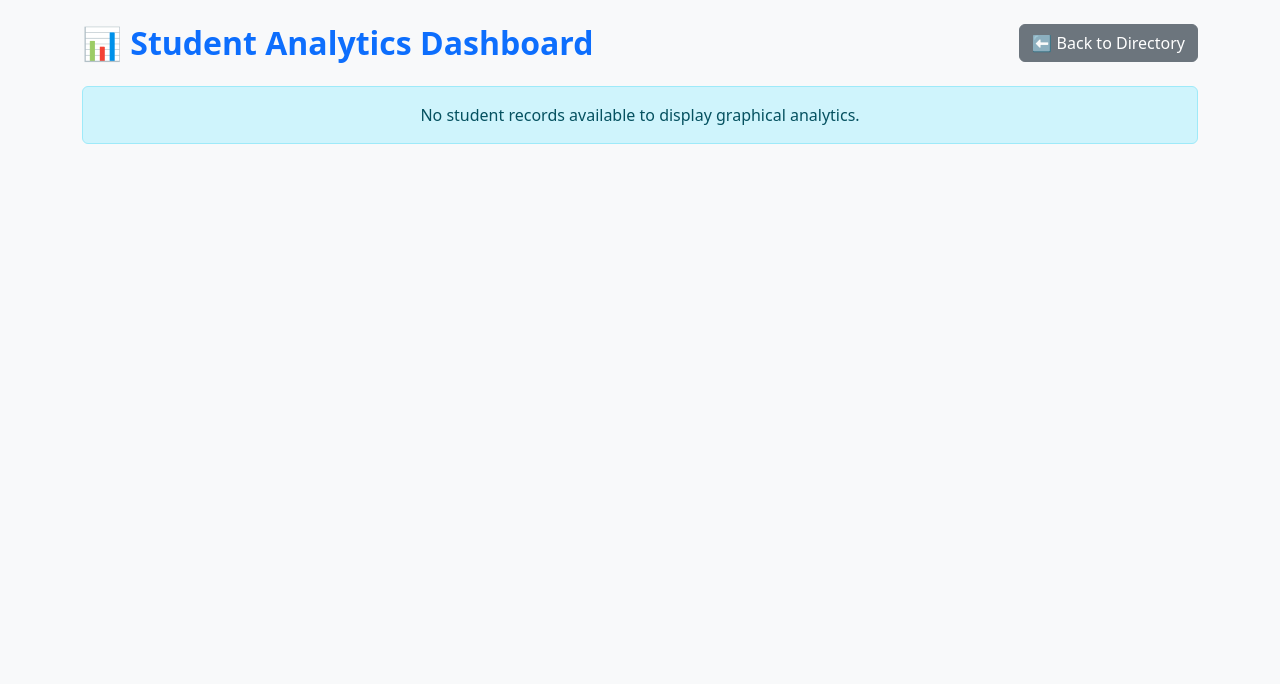
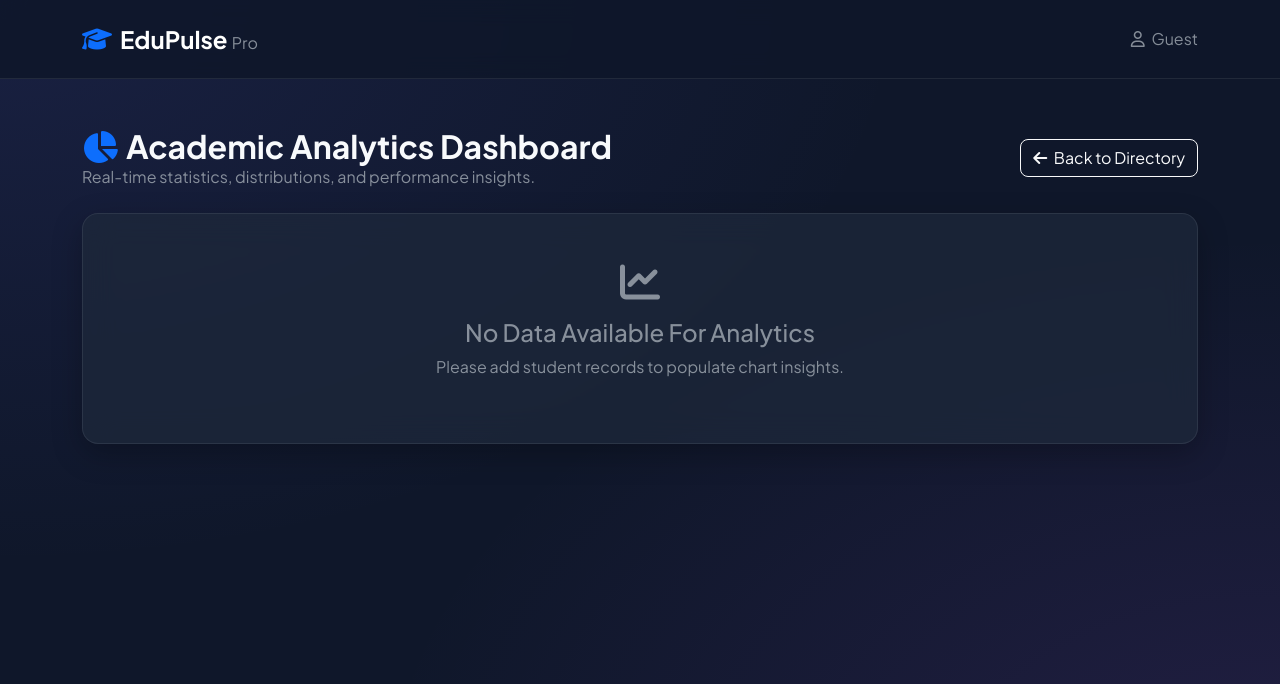
Before and after one commit to UzairIqbal-507/Student-Management-System, a Flask app: template templates/dashboard.html in a window 1280 px wide. Shown: the top 684 px of the page. Run offline with Flask 3, Linux system fonts and the light colour scheme; the template is opened without the code that fills it, so the values that code supplies are empty; some libraries are stand-ins or nearby versions.

Commit message:
Add individual student dashboard and profile view

```diff
--- a/app.py
+++ b/app.py
@@ -9,7 +9,9 @@ from database import (
     db_update_student,
     db_delete_student,
     db_authenticate_user,
-    db_register_user
+    db_register_user,
+    db_log_action,
+    db_get_audit_logs
 )
 from utils import (
     get_academic_summary,
@@ -60,6 +62,7 @@ def login():
                 "role": user["role"],
                 "student_id": user.get("student_id")
             }
+            db_log_action(user["username"], "User Login", "Logged into system")
             flash(f"Welcome back, {user['username']}! 👋", "success")
             return redirect(url_for("index"))
         else:
@@ -78,6 +81,7 @@ def register():
 
         success, msg = db_register_user(username, email, password, role, student_id)
         if success:
+            db_log_action("System", "User Register", f"Registered {username} ({role})")
             flash("Account registered successfully! Please log in. ✅", "success")
             return redirect(url_for("login"))
         else:
@@ -87,6 +91,8 @@ def register():
 
 @app.route("/logout")
 def logout():
+    if "user" in session:
+        db_log_action(session["user"]["username"], "User Logout", "Logged out")
     session.pop("user", None)
     flash("You have been logged out.", "info")
     return redirect(url_for("login"))
@@ -104,7 +110,24 @@ def index():
 
     return render_template("index.html", students=students, current_user=session.get("user"))
 
-# 2. ADD STUDENT (ADMIN ONLY)
+# 2. INDIVIDUAL STUDENT DASHBOARD / PROFILE
+@app.route("/student/<student_id>")
+@login_required
+def student_profile(student_id):
+    student = db_get_student_by_id(student_id)
+    if not student:
+        flash("Student not found! ❌", "danger")
+        return redirect(url_for("index"))
+
+    current_user = session.get("user", {})
+    if current_user.get("role") == "student" and current_user.get("student_id") != student_id:
+        flash("Access denied! You can only view your own profile.", "danger")
+        return redirect(url_for("index"))
+
+    report = get_student_performance_report(student)
+    return render_template("student_profile.html", student=student, report=report)
+
+# 3. ADD STUDENT (ADMIN ONLY)
 @app.route("/add", methods=["GET", "POST"])
 @admin_required
 def add_student():
@@ -149,12 +172,13 @@ def add_student():
         }
 
         db_add_student(new_student)
+        db_log_action(session["user"]["username"], "Add Student", f"Added student ID {student_id}")
         flash("Student added successfully! ✅", "success")
         return redirect(url_for("index"))
 
     return render_template("add.html")
 
-# 3. UPDATE STUDENT (ADMIN ONLY)
+# 4. UPDATE STUDENT (ADMIN ONLY)
 @app.route("/update/<student_id>", methods=["GET", "POST"])
 @admin_required
 def update_student(student_id):
@@ -194,12 +218,13 @@ def update_student(student_id):
         target_student["grade"] = grade
 
         db_update_student(target_student)
+        db_log_action(session["user"]["username"], "Update Student", f"Updated student ID {student_id}")
         flash("Student updated successfully! ✅", "success")
         return redirect(url_for("index"))
 
     return render_template("update.html", student=target_student)
 
-# 4. DELETE STUDENT (ADMIN ONLY)
+# 5. DELETE STUDENT (ADMIN ONLY)
 @app.route("/delete/<student_id>")
 @admin_required
 def delete_student(student_id):
@@ -208,11 +233,12 @@ def delete_student(student_id):
         flash("Student not found! ❌", "danger")
     else:
         db_delete_student(student_id)
+        db_log_action(session["user"]["username"], "Delete Student", f"Deleted student ID {student_id}")
         flash("Student deleted successfully! 🗑️", "warning")
 
     return redirect(url_for("index"))
 
-# 5. SEARCH
+# 6. SEARCH
 @app.route("/search")
 @login_required
 def search():
@@ -239,7 +265,7 @@ def search():
 
     return render_template("search.html", students=filtered, query=query, search_by=search_by)
 
-# 6. DASHBOARD
+# 7. DASHBOARD
 @app.route("/dashboard")
 @login_required
 def dashboard():
@@ -269,7 +295,7 @@ def dashboard():
 
     return render_template("dashboard.html", summary=summary, chart_data=chart_data)
 
-# 7. EXPORT PDF REPORT
+# 8. EXPORT PDF REPORT
 @app.route("/pdf/<student_id>")
 @login_required
 def generate_pdf(student_id):
@@ -286,7 +312,7 @@ def generate_pdf(student_id):
     latest_file = max(files, key=os.path.getctime)
     return send_file(latest_file, as_attachment=True)
 
-# 8. EXPORT TO EXCEL (NEW)
+# 9. EXPORT TO EXCEL
 @app.route("/export/excel")
 @admin_required
 def export_excel():
@@ -296,9 +322,10 @@ def export_excel():
         return redirect(url_for("index"))
 
     filepath = export_students_to_excel(students)
+    db_log_action(session["user"]["username"], "Export Data", "Exported student records to Excel")
     return send_file(filepath, as_attachment=True, download_name="Students_List.xlsx")
 
-# 9. BULK IMPORT FROM EXCEL/CSV (NEW)
+# 10. BULK IMPORT FROM EXCEL/CSV
 @app.route("/import/excel", methods=["POST"])
 @admin_required
 def import_excel():
@@ -330,8 +357,16 @@ def import_excel():
         except Exception:
             pass
 
+    db_log_action(session["user"]["username"], "Bulk Import", f"Imported {success_count} students via file upload")
     flash(f"Successfully imported {success_count} students! 🎉", "success")
     return redirect(url_for("index"))
 
+# 11. AUDIT LOGS VIEW (ADMIN ONLY)
+@app.route("/logs")
+@admin_required
+def view_logs():
+    logs = db_get_audit_logs(limit=50)
+    return render_template("logs.html", logs=logs)
+
 if __name__ == "__main__":
     app.run(debug=True)
--- a/templates/dashboard.html
+++ b/templates/dashboard.html
@@ -1,162 +1,178 @@
-<!DOCTYPE html>
-<html lang="en">
-<head>
-    <meta charset="UTF-8">
-    <meta name="viewport" content="width=device-width, initial-scale=1.0">
-    <title>Academic Dashboard & Analytics</title>
-    <!-- Bootstrap 5 CSS -->
-    <link href="https://cdn.jsdelivr.net/npm/bootstrap@5.3.0/dist/css/bootstrap.min.css" rel="stylesheet">
-    <!-- Chart.js CDN -->
-    <script src="https://cdn.jsdelivr.net/npm/chart.js"></script>
-</head>
-<body class="bg-light">
-    <div class="container py-4">
+{% extends "layout.html" %}
+
+{% block title %}Analytics Dashboard - EduPulse Pro{% endblock %}
+
+{% block content %}
 <div class="d-flex justify-content-between align-items-center mb-4">
-            <h2 class="fw-bold text-primary m-0">📊 Student Analytics Dashboard</h2>
-            <a href="/" class="btn btn-secondary">⬅️ Back to Directory</a>
+    <div>
+        <h2 class="fw-bold m-0"><i class="fa-solid fa-chart-pie text-primary me-2"></i>Academic Analytics Dashboard</h2>
+        <p class="text-muted m-0">Real-time statistics, distributions, and performance insights.</p>
+    </div>
+    <a href="{{ url_for('index') }}" class="btn btn-outline-light rounded-3">
+        <i class="fa-solid fa-arrow-left me-1"></i> Back to Directory
+    </a>
 </div>
 
 {% if summary %}
-        <!-- Summary Cards -->
+<!-- Top Metrics Cards -->
 <div class="row g-3 mb-4">
     <div class="col-md-3">
-                <div class="card bg-primary text-white p-3 text-center shadow-sm border-0">
-                    <h6 class="text-uppercase small">Total Students</h6>
-                    <h2 class="fw-bold m-0">{{ summary.total_students }}</h2>
+        <div class="glass-card p-3 d-flex align-items-center gap-3">
+            <div class="p-3 bg-primary bg-opacity-20 text-primary rounded-3 fs-3">
+                <i class="fa-solid fa-users"></i>
+            </div>
+            <div>
+                <div class="text-muted small">Total Students</div>
+                <h3 class="fw-bold m-0">{{ summary.total_students }}</h3>
+            </div>
         </div>
     </div>
     <div class="col-md-3">
-                <div class="card bg-success text-white p-3 text-center shadow-sm border-0">
-                    <h6 class="text-uppercase small">Average CGPA</h6>
-                    <h2 class="fw-bold m-0">{{ "%.2f"|format(summary.average_cgpa) }}</h2>
+        <div class="glass-card p-3 d-flex align-items-center gap-3">
+            <div class="p-3 bg-success bg-opacity-20 text-success rounded-3 fs-3">
+                <i class="fa-solid fa-graduation-cap"></i>
+            </div>
+            <div>
+                <div class="text-muted small">Average CGPA</div>
+                <h3 class="fw-bold m-0">{{ summary.average_cgpa }}</h3>
+            </div>
         </div>
     </div>
     <div class="col-md-3">
-                <div class="card bg-info text-white p-3 text-center shadow-sm border-0">
-                    <h6 class="text-uppercase small">Avg Percentage</h6>
-                    <h2 class="fw-bold m-0">{{ "%.2f"|format(summary.average_percentage) if summary.average_percentage else 'N/A' }}%</h2>
+        <div class="glass-card p-3 d-flex align-items-center gap-3">
+            <div class="p-3 bg-info bg-opacity-20 text-info rounded-3 fs-3">
+                <i class="fa-solid fa-building-columns"></i>
+            </div>
+            <div>
+                <div class="text-muted small">Departments</div>
+                <h3 class="fw-bold m-0">{{ summary.department_counts | length }}</h3>
+            </div>
         </div>
     </div>
     <div class="col-md-3">
-                <div class="card bg-warning text-dark p-3 text-center shadow-sm border-0">
-                    <h6 class="text-uppercase small">Highest CGPA</h6>
-                    <h2 class="fw-bold m-0">{{ summary.highest_cgpa.CGPA if summary.highest_cgpa else 'N/A' }}</h2>
+        <div class="glass-card p-3 d-flex align-items-center gap-3">
+            <div class="p-3 bg-warning bg-opacity-20 text-warning rounded-3 fs-3">
+                <i class="fa-solid fa-award"></i>
+            </div>
+            <div>
+                <div class="text-muted small">Grade Tiers</div>
+                <h3 class="fw-bold m-0">{{ summary.grade_counts | length }}</h3>
+            </div>
         </div>
     </div>
 </div>
 
-        <!-- Interactive Visual Charts Row 1 -->
+<!-- Charts Grid -->
 <div class="row g-4 mb-4">
-            <!-- Department Distribution Chart -->
+    <!-- Department Distribution Pie Chart -->
     <div class="col-md-6">
-                <div class="card shadow-sm border-0 h-100">
-                    <div class="card-header bg-white py-3 fw-bold text-secondary">
-                        🏫 Department Wise Student Enrollment
-                    </div>
-                    <div class="card-body d-flex justify-content-center align-items-center" style="position: relative; height:320px;">
+        <div class="glass-card p-4 h-100">
+            <h5 class="fw-bold mb-3"><i class="fa-solid fa-chart-pie me-2 text-primary"></i>Department Distribution</h5>
+            <div style="max-height: 280px; position: relative;" class="d-flex justify-content-center">
                 <canvas id="deptChart"></canvas>
             </div>
         </div>
     </div>
 
-            <!-- Grade Distribution Chart -->
+    <!-- Grade Performance Bar Chart -->
     <div class="col-md-6">
-                <div class="card shadow-sm border-0 h-100">
-                    <div class="card-header bg-white py-3 fw-bold text-secondary">
-                        🎯 Grade Distribution Summary
-                    </div>
-                    <div class="card-body d-flex justify-content-center align-items-center" style="position: relative; height:320px;">
+        <div class="glass-card p-4 h-100">
+            <h5 class="fw-bold mb-3"><i class="fa-solid fa-chart-column me-2 text-success"></i>Grade Distribution</h5>
+            <div style="max-height: 280px; position: relative;">
                 <canvas id="gradeChart"></canvas>
             </div>
         </div>
     </div>
 </div>
 
-        <!-- Interactive Visual Charts Row 2 -->
-        <div class="row mb-4">
-            <!-- Subject Average Performance Bar Chart -->
-            <div class="col-md-12">
-                <div class="card shadow-sm border-0">
-                    <div class="card-header bg-white py-3 fw-bold text-secondary">
-                        📚 Subject-Wise Average Marks Comparison
-                    </div>
-                    <div class="card-body" style="position: relative; height:350px;">
+<!-- Subject Performance Average Chart -->
+<div class="glass-card p-4">
+    <h5 class="fw-bold mb-3"><i class="fa-solid fa-book-open me-2 text-info"></i>Subject Performance Averages</h5>
+    <div style="max-height: 300px; position: relative;">
         <canvas id="subjectChart"></canvas>
     </div>
 </div>
+
+{% else %}
+<div class="glass-card p-5 text-center text-muted">
+    <i class="fa-solid fa-chart-line fs-1 mb-3"></i>
+    <h4>No Data Available For Analytics</h4>
+    <p>Please add student records to populate chart insights.</p>
 </div>
-        </div>
+{% endif %}
 
-        <!-- Chart.js Script Logic -->
+{% endblock %}
+
+{% block extra_js %}
+<script src="https://cdn.jsdelivr.net/npm/chart.js"></script>
+{% if summary %}
 <script>
-            // Parse data passed from Flask
-            const chartData = {{ chart_data | tojson }};
+    const chartData = {{ chart_data | tojson | safe }};
 
-            // 1. Department Doughnut Chart
+    // Global Chart Configs for Dark Mode Styling
+    Chart.defaults.color = '#94a3b8';
+    Chart.defaults.borderColor = 'rgba(255, 255, 255, 0.08)';
+
+    // 1. Department Chart (Pie)
     new Chart(document.getElementById('deptChart'), {
         type: 'doughnut',
         data: {
             labels: chartData.departments,
             datasets: [{
-                        label: 'Students Count',
                 data: chartData.department_counts,
-                        backgroundColor: ['#0d6efd', '#198754', '#ffc107', '#0dcaf0', '#6c757d'],
-                        borderWidth: 2
+                backgroundColor: ['#6366f1', '#10b981', '#f59e0b', '#06b6d4', '#ec4899'],
+                borderWidth: 0
             }]
         },
         options: {
             responsive: true,
             maintainAspectRatio: false,
-                    plugins: { legend: { position: 'bottom' } }
+            plugins: {
+                legend: { position: 'bottom' }
+            }
         }
     });
 
-            // 2. Grade Bar Chart
+    // 2. Grade Distribution Chart (Bar)
     new Chart(document.getElementById('gradeChart'), {
         type: 'bar',
         data: {
             labels: chartData.grades,
             datasets: [{
-                        label: 'Number of Students',
+                label: 'Students Count',
                 data: chartData.grade_counts,
-                        backgroundColor: '#198754',
-                        borderRadius: 6
+                backgroundColor: '#10b981',
+                borderRadius: 8
             }]
         },
         options: {
             responsive: true,
             maintainAspectRatio: false,
-                    scales: { y: { beginAtZero: true, ticks: { precision: 0 } } },
-                    plugins: { legend: { display: false } }
+            plugins: { legend: { display: false } },
+            scales: { y: { beginAtZero: true, ticks: { stepSize: 1 } } }
         }
     });
 
-            // 3. Subject Averages Horizontal Bar Chart
+    // 3. Subject Averages Chart (Horizontal Bar)
     new Chart(document.getElementById('subjectChart'), {
         type: 'bar',
         data: {
             labels: chartData.subjects,
             datasets: [{
-                        label: 'Average Marks (Out of 100)',
+                label: 'Average Score',
                 data: chartData.subject_averages,
-                        backgroundColor: '#0d6efd',
-                        borderRadius: 6
+                backgroundColor: '#06b6d4',
+                borderRadius: 8
             }]
         },
         options: {
+            indexAxis: 'y',
             responsive: true,
             maintainAspectRatio: false,
-                    scales: { y: { beginAtZero: true, max: 100 } },
-                    plugins: { legend: { position: 'top' } }
+            plugins: { legend: { display: false } },
+            scales: { x: { max: 100, beginAtZero: true } }
         }
     });
 </script>
-
-        {% else %}
-        <div class="alert alert-info text-center">
-            No student records available to display graphical analytics.
-        </div>
 {% endif %}
-    </div>
-</body>
-</html>
+{% endblock %}
--- a/templates/index.html
+++ b/templates/index.html
@@ -74,6 +74,10 @@
                         </span>
                     </td>
                     <td class="text-end">
+                        <!-- Individual Student Dashboard Link -->
+                        <a href="{{ url_for('student_profile', student_id=student.student_id) }}" class="btn btn-sm btn-outline-info rounded-2 me-1" title="View Student Dashboard">
+                            <i class="fa-solid fa-eye"></i>
+                        </a>
                         <a href="{{ url_for('generate_pdf', student_id=student.student_id) }}" class="btn btn-sm btn-outline-primary rounded-2 me-1" title="Download PDF Report">
                             <i class="fa-solid fa-file-pdf"></i>
                         </a>
```
Also changed, not shown: database.py (+47 -20 lines), templates/logs.html (added, +44 -0 lines), templates/student_profile.html (added, +115 -0 lines), README.md (added), 2 other files. Lines whose indentation alone changed are shown as unchanged.
